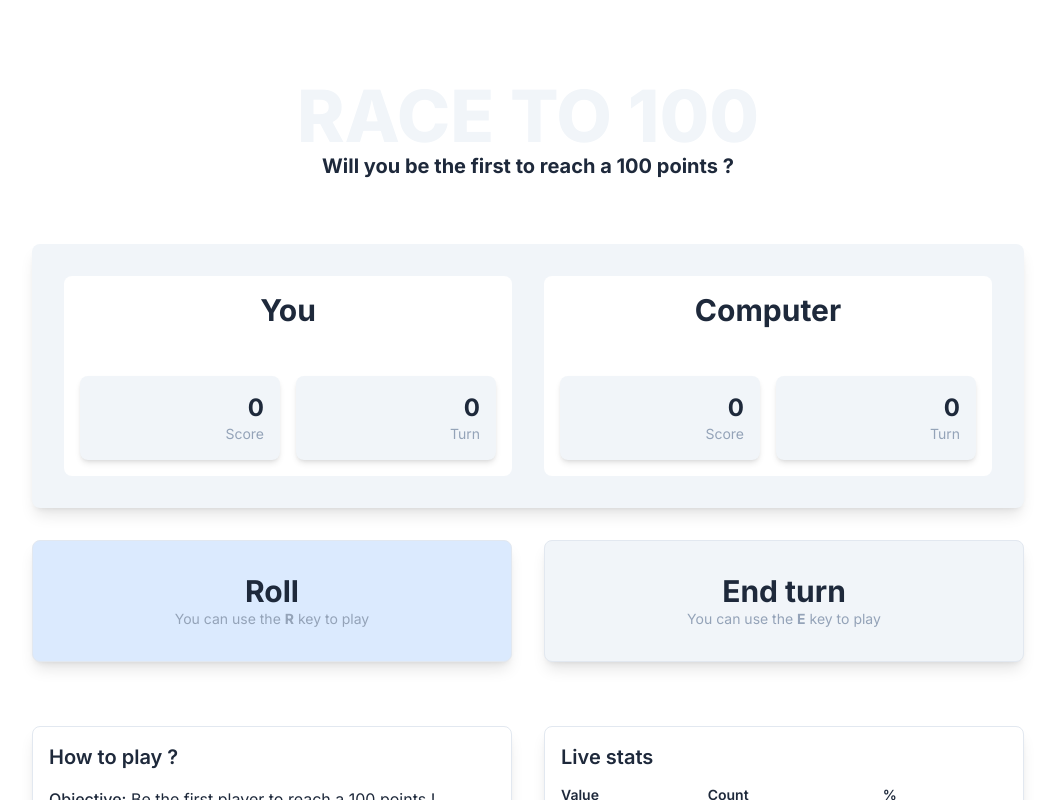
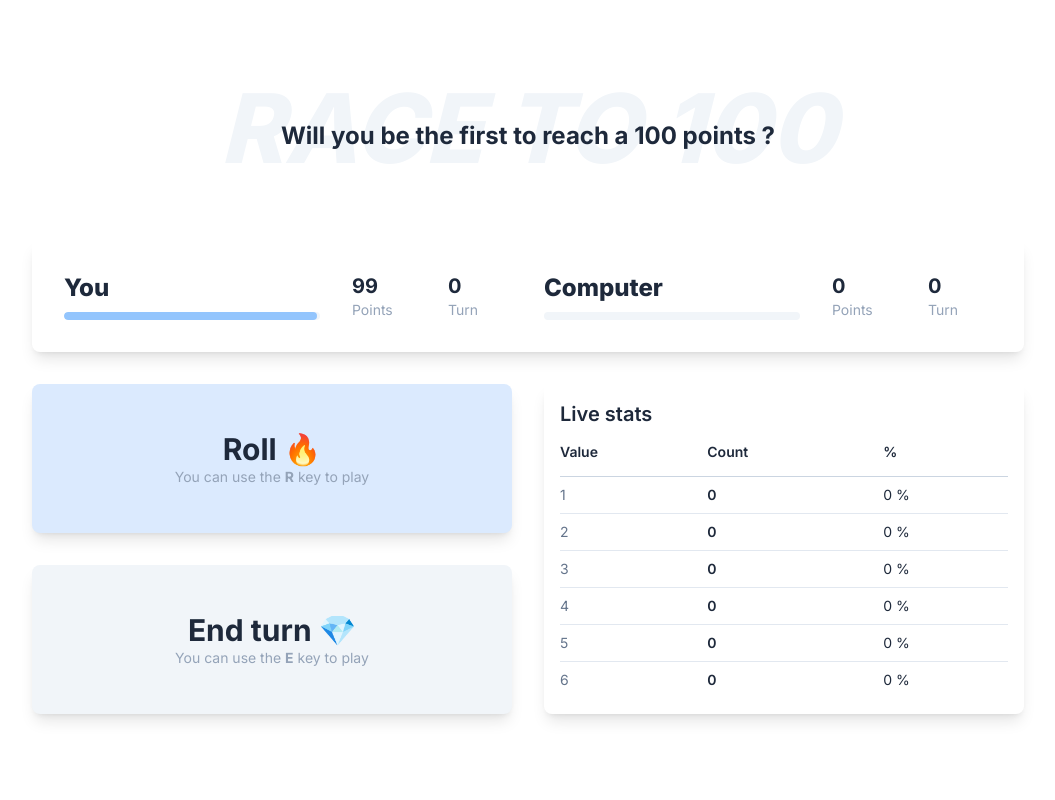
Before and after one commit to jean1591/rollTheDice, a Next.js app: page / in a window 1280 px wide. Shown: the top 800 px of the page, without its empty margins (112-1167 px from the left). Built offline with nearby package versions, Linux system fonts and the light colour scheme.

Commit message:
feat: improve UI

```diff
--- a/src/app/(public)/components/Hero.tsx
+++ b/src/app/(public)/components/Hero.tsx
@@ -1,12 +1,14 @@
 export const Hero = () => {
   return (
-    <div className="text-center">
-      <h1 className="text-7xl font-extrabold uppercase text-slate-100">
+    <div className="relative text-center">
+      <h1 className="text-7xl font-extrabold uppercase italic text-slate-100 md:text-8xl">
         Race to 100
       </h1>
-      <h2 className="text-xl font-bold">
-        Will you be the first to reach a 100 points ?
-      </h2>
+      <div className="flex w-full items-center justify-center">
+        <h2 className="absolute bottom-1/2 mt-4 text-lg font-bold md:bottom-1/4 md:text-2xl">
+          Will you be the first to reach a 100 points ?
+        </h2>
+      </div>
     </div>
   )
 }
--- a/src/app/(public)/components/PlayButtons.tsx
+++ b/src/app/(public)/components/PlayButtons.tsx
@@ -65,14 +65,14 @@ export const PlayButtons = () => {
   }, [turnPoints])
 
   return (
-    <div className="grid grid-cols-1 gap-8 md:grid-cols-2">
+    <div className="flex flex-row gap-8 md:flex-col">
       <button
         onClick={handleRollDie}
         disabled={currentPlayer === Player.COMPUTER}
-        className="rounded-lg border-[1px] border-slate-200 bg-blue-100 px-4 py-8 shadow-lg transition duration-500 ease-in-out hover:bg-blue-50 hover:shadow-none focus:border-slate-200 disabled:bg-white disabled:shadow-none"
+        className="flex-1 rounded-lg bg-blue-100 px-4 py-4 shadow-lg transition duration-500 ease-in-out hover:bg-blue-50 hover:shadow-none disabled:bg-white disabled:shadow-none md:py-8"
       >
-        <p className="text-3xl font-bold">Roll</p>
-        <p className="text-sm text-slate-400">
+        <p className="text-xl font-bold md:text-3xl">Roll 🔥</p>
+        <p className="hidden text-sm text-slate-400 md:block">
           You can use the <span className="font-bold">R</span> key to play
         </p>
       </button>
@@ -80,10 +80,10 @@ export const PlayButtons = () => {
       <button
         onClick={handleEndTurn}
         disabled={currentPlayer === Player.COMPUTER}
-        className="rounded-lg border-[1px] border-slate-200 bg-slate-100 px-4 py-8 shadow-lg transition duration-500 ease-in-out hover:bg-slate-50 hover:shadow-none focus:border-slate-200 disabled:bg-white disabled:shadow-none"
+        className="flex-1 rounded-lg bg-slate-100 px-4 py-4 shadow-lg transition duration-500 ease-in-out hover:bg-slate-50 hover:shadow-none disabled:bg-white disabled:shadow-none md:py-8"
       >
-        <p className="text-3xl font-bold">End turn</p>
-        <p className="text-sm text-slate-400">
+        <p className="text-xl font-bold md:text-3xl">End turn 💎</p>
+        <p className="hidden text-sm text-slate-400 md:block">
           You can use the <span className="font-bold">E</span> key to play
         </p>
       </button>
--- /dev/null
+++ b/src/app/(public)/components/ProgressBar.tsx
@@ -0,0 +1,17 @@
+import { classNames } from '@/utils/classNames'
+
+export const ProgressBar = ({ progress }: { progress: number }) => {
+  return (
+    <div>
+      <div className="overflow-hidden rounded-full bg-slate-100">
+        <div
+          className={classNames(
+            progress >= 100 ? 'bg-green-300' : 'bg-blue-300',
+            'h-2 rounded-full'
+          )}
+          style={{ width: `${progress}%` }}
+        />
+      </div>
+    </div>
+  )
+}
--- a/src/app/(public)/components/Score.tsx
+++ b/src/app/(public)/components/Score.tsx
@@ -1,8 +1,8 @@
 'use client'
 
 import { Player } from '@/app/lib/store/features/user/slice'
+import { ProgressBar } from './ProgressBar'
 import { RootState } from '@/app/lib/store/store'
-import { classNames } from '@/utils/classNames'
 import { useSelector } from 'react-redux'
 
 export const Score = () => {
@@ -11,49 +11,47 @@ export const Score = () => {
   )
 
   return (
-    <div className="grid grid-cols-1 gap-8 rounded-lg bg-slate-100 p-4 shadow-lg md:grid-cols-2 md:p-8">
-      <div className="rounded-lg bg-white p-4">
-        <p className="text-center text-3xl font-bold">You</p>
+    <div className="grid grid-cols-1 gap-8 rounded-lg p-4 shadow-lg md:grid-cols-2 md:p-8">
+      <PlayerScore
+        player="You"
+        points={userPoints}
+        turnPoints={currentPlayer === Player.USER ? turnPoints : 0}
+      />
+      <PlayerScore
+        player="Computer"
+        points={computerPoints}
+        turnPoints={currentPlayer === Player.COMPUTER ? turnPoints : 0}
+      />
+    </div>
+  )
+}
 
-        <div className="mt-12 flex items-center justify-between gap-x-4">
-          <div
-            className={classNames(
-              userPoints >= 100 ? 'bg-green-100' : 'bg-slate-100',
-              'flex-1 rounded-lg p-4 text-right shadow-md'
-            )}
-          >
-            <p className="text-2xl font-bold">{userPoints}</p>
-            <p className="text-sm text-slate-400">Score</p>
-          </div>
-          <div className="flex-1 rounded-lg bg-slate-100 p-4 text-right shadow-md">
-            <p className="text-2xl font-bold">
-              {currentPlayer === Player.USER ? turnPoints : 0}
-            </p>
-            <p className="text-sm text-slate-400">Turn</p>
-          </div>
+const PlayerScore = ({
+  player,
+  points,
+  turnPoints,
+}: {
+  player: string
+  points: number
+  turnPoints: number
+}) => {
+  return (
+    <div className="grid grid-cols-5 gap-x-8">
+      <div className="col-span-3">
+        <p className="text-2xl font-extrabold">{player}</p>
+        <div className="mt-2">
+          <ProgressBar progress={points} />
         </div>
       </div>
 
-      <div className="rounded-lg bg-white p-4">
-        <p className="text-center text-3xl font-bold">Computer</p>
+      <div className="my-auto text-left">
+        <p className="text-xl font-bold">{points}</p>
+        <p className="text-sm text-slate-400">Points</p>
+      </div>
 
-        <div className="mt-12 flex items-center justify-between gap-x-4">
-          <div
-            className={classNames(
-              computerPoints >= 100 ? 'bg-green-100' : 'bg-slate-100',
-              'flex-1 rounded-lg p-4 text-right shadow-md'
-            )}
-          >
-            <p className="text-2xl font-bold">{computerPoints}</p>
-            <p className="text-sm text-slate-400">Score</p>
-          </div>
-          <div className="flex-1 rounded-lg bg-slate-100 p-4 text-right shadow-md">
-            <p className="text-2xl font-bold">
-              {currentPlayer === Player.COMPUTER ? turnPoints : 0}
-            </p>
-            <p className="text-sm text-slate-400">Turn</p>
-          </div>
-        </div>
+      <div className="my-auto text-left">
+        <p className="text-xl font-bold">{turnPoints}</p>
+        <p className="text-sm text-slate-400">Turn</p>
       </div>
     </div>
   )
--- a/src/app/(public)/components/Stats.tsx
+++ b/src/app/(public)/components/Stats.tsx
@@ -7,7 +7,7 @@ export const Stats = () => {
   const { rolls } = useSelector((state: RootState) => state.user)
 
   return (
-    <div className="rounded-lg border-[1px] border-slate-200 p-4 shadow-lg">
+    <div className="rounded-lg p-4 shadow-lg">
       <p className="text-left text-xl font-semibold">Live stats</p>
 
       <table className="min-w-full divide-y divide-slate-300">
--- a/src/app/(public)/page.tsx
+++ b/src/app/(public)/page.tsx
@@ -9,21 +9,13 @@ export default function Home() {
     <div className="w-full">
       <Hero />
 
-      <div className="mt-16">
+      <div className="mt-8 md:mt-16">
         <Score />
       </div>
 
-      <div className="mt-8">
+      <div className="mt-8 grid grid-cols-1 gap-8 md:grid-cols-2">
         <PlayButtons />
-      </div>
-
-      <div className="mt-16 grid grid-cols-1 gap-8 md:grid-cols-2">
-        <div className="order-2 space-y-8 md:order-1">
-          <Rules />
-        </div>
-        <div className="order-1 space-y-8 md:order-2">
-          <Stats />
-        </div>
+        <Stats />
       </div>
     </div>
   )
--- a/src/app/lib/store/features/user/slice.ts
+++ b/src/app/lib/store/features/user/slice.ts
@@ -1,7 +1,5 @@
 import type { PayloadAction } from '@reduxjs/toolkit'
 import { createSlice } from '@reduxjs/toolkit'
-
-// TODO: stop game when one player wins
 
 export type DieNumber = 1 | 2 | 3 | 4 | 5 | 6
 const dieNumber = new Set<DieNumber>([1, 2, 3, 4, 5, 6])
@@ -46,7 +44,7 @@ const initialState: UserSlice = {
   lostUserPoints: { points: 0, turns: 0 },
   rolls: initialRolls,
   turnPoints: 0,
-  userPoints: 0,
+  userPoints: 99,
 }
 
 export const userSlice = createSlice({
```
